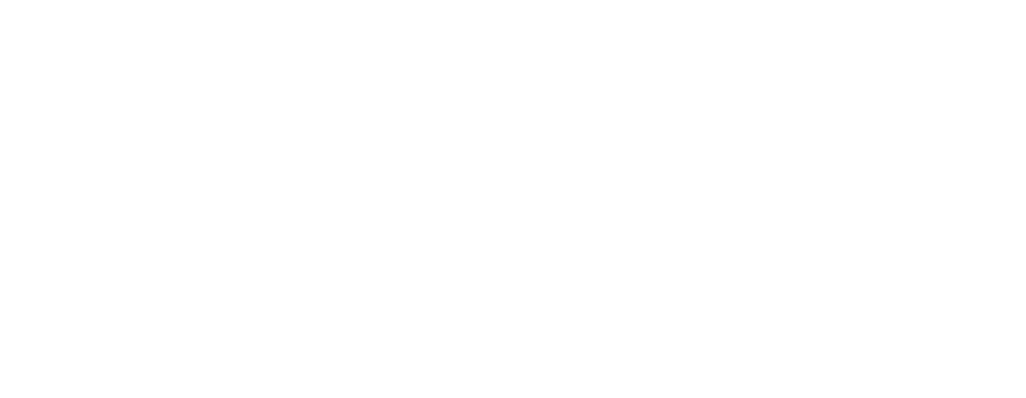
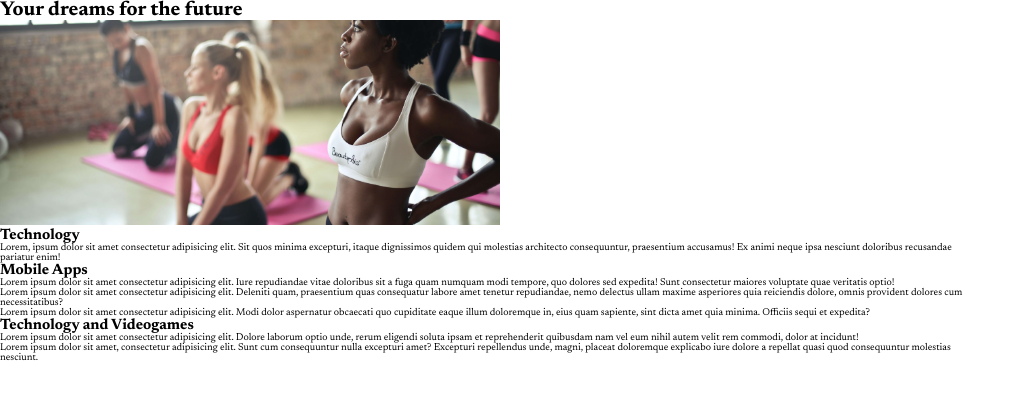
Before and after one commit to Christiano0407/CSS-Courses__ResponsiveWeb--Animation, a website: page src/practice/indexPract.html in a window 1280 px wide. Shown: the whole page, without its empty margins (0-1026 px from the left). Drawn offline with Linux system fonts and the light colour scheme.

Commit message:
bases_layout

```diff
--- a/src/practice/indexPract.html
+++ b/src/practice/indexPract.html
@@ -5,9 +5,39 @@
     <meta http-equiv="X-UA-Compatible" content="IE=edge">
     <meta name="viewport" content="width=device-width, initial-scale=1.0">
     <link rel="stylesheet" href="../practice/styleParct.css">
+    <link rel="preconnect" href="https://fonts.gstatic.com">
+    <link href="https://fonts.googleapis.com/css2?family=Newsreader:wght@400;700&display=swap" rel="stylesheet">
     <title>Practice One | FlexBox</title>
 </head>
 <body>
+    <div class="container">
+        <h1>Your dreams for the future</h1>
+        <img src="../assets/img/onePlay.jpg" alt="">
 
+        <div class="columns">
+            <div class="col">
+                <h2>Technology</h2>
+                <p>Lorem, ipsum dolor sit amet consectetur adipisicing elit. Sit quos minima excepturi, itaque dignissimos quidem qui molestias architecto consequuntur, praesentium accusamus! Ex animi neque ipsa nesciunt doloribus recusandae pariatur enim!</p>
+            </div>
+            <div class="col">
+                <h2>Mobile Apps</h2>
+                <p>Lorem ipsum dolor sit amet consectetur adipisicing elit. Iure repudiandae vitae doloribus sit a fuga quam numquam modi tempore, quo dolores sed expedita! Sunt consectetur maiores voluptate quae veritatis optio!</p>
+                <p>Lorem ipsum dolor sit amet consectetur adipisicing elit. Deleniti quam, praesentium quas consequatur labore amet tenetur repudiandae, nemo delectus ullam maxime asperiores quia reiciendis dolore, omnis provident dolores cum necessitatibus?</p>
+            </div>
+            <div class="col">
+                <p>Lorem ipsum dolor sit amet consectetur adipisicing elit. Modi dolor aspernatur obcaecati quo cupiditate eaque illum doloremque in, eius quam sapiente, sint dicta amet quia minima. Officiis sequi et expedita?</p>
+            </div>
+        </div>
+
+        <div class="columns">
+            <div class="col">
+                <h2>Technology and Videogames</h2>
+                <p>Lorem ipsum dolor sit amet consectetur adipisicing elit. Dolore laborum optio unde, rerum eligendi soluta ipsam et reprehenderit quibusdam nam vel eum nihil autem velit rem commodi, dolor at incidunt!</p>
+            </div>
+            <div class="col">
+                <p>Lorem ipsum dolor sit amet, consectetur adipisicing elit. Sunt cum consequuntur nulla excepturi amet? Excepturi repellendus unde, magni, placeat doloremque explicabo iure dolore a repellat quasi quod consequuntur molestias nesciunt.</p>
+            </div>
+        </div>
+    </div>
 </body>
 </html>
--- a/src/practice/styleParct.css
+++ b/src/practice/styleParct.css
@@ -1,3 +1,16 @@
+:root {
+ --clr-one:#F2F2F2;
+ --clr-two: #A6A6A6;
+ --clr-three: #595959;
+ --clr-four: #262626;
+ --clr-five: #0D0D0D;
+
+ --clr-white: #ffffff;
+ --clr-black: #000000;
+
+ --font-size-title: 3em;
+ --font-size-titleTwo: 1.5em;
+}
 * {
     margin: 0;
     padding: 0;
@@ -9,6 +22,7 @@ html {
 body {
     width: 100%;
     height: 100vh;
+    font-family: 'Newsreader', serif;
 }
 ul {
     list-style: none;
@@ -22,3 +36,10 @@ img {
     background-position: center;
     background-repeat: no-repeat;
 }
+.container {
+    max-width: 980px;
+}
+.container img {
+    width: 50rem;
+    height: 20.5rem;
+}
```
Also changed, not shown: README.md, src/assets/img/carl-raw-m3hn2Kn5Bns-unsplash (1).jpg (added), src/assets/img/david-dvoracek-GLgjpN4MWaw-unsplash (1).jpg (added), src/assets/img/taylor-r-BVi74hFpZfc-unsplash (1).jpg (added).
